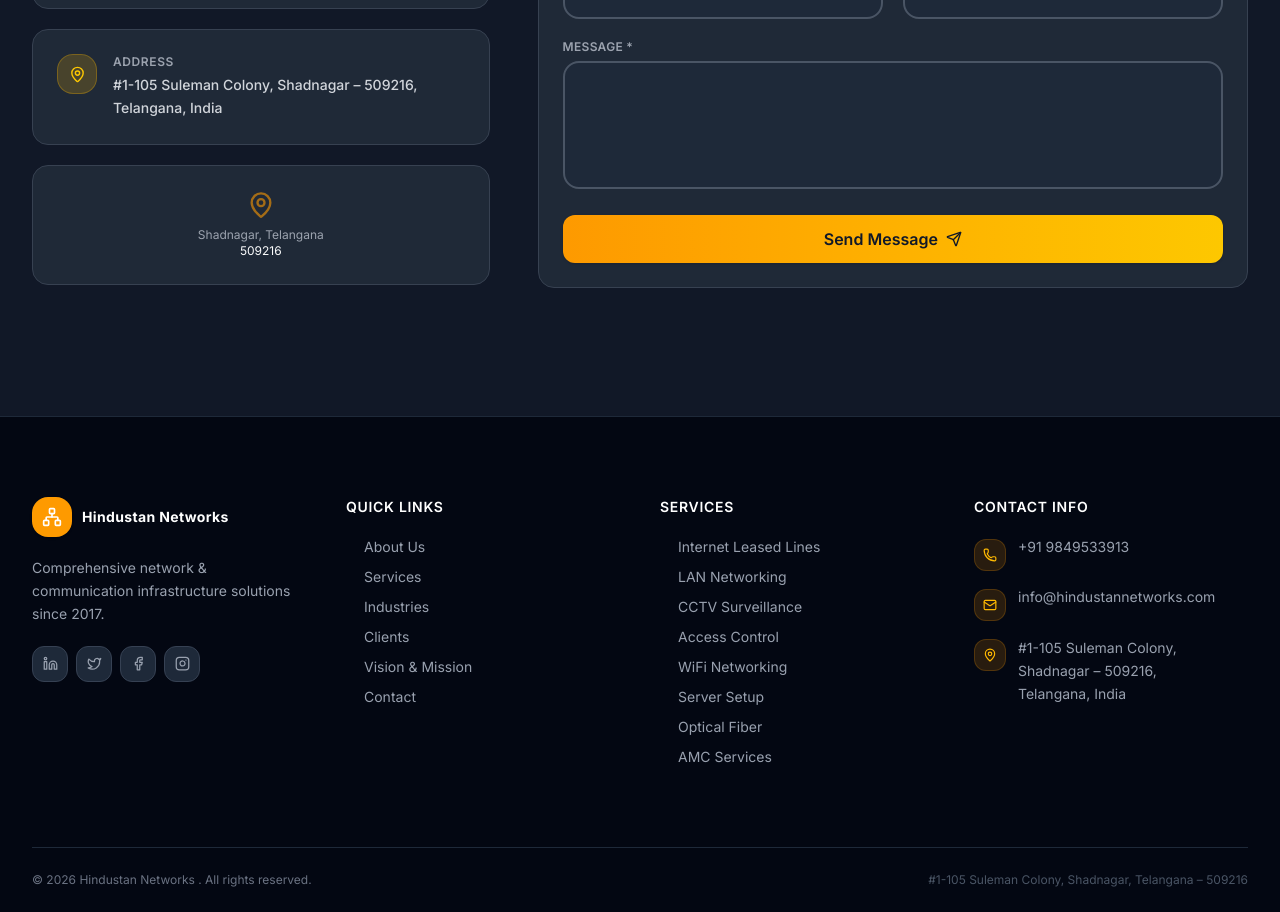
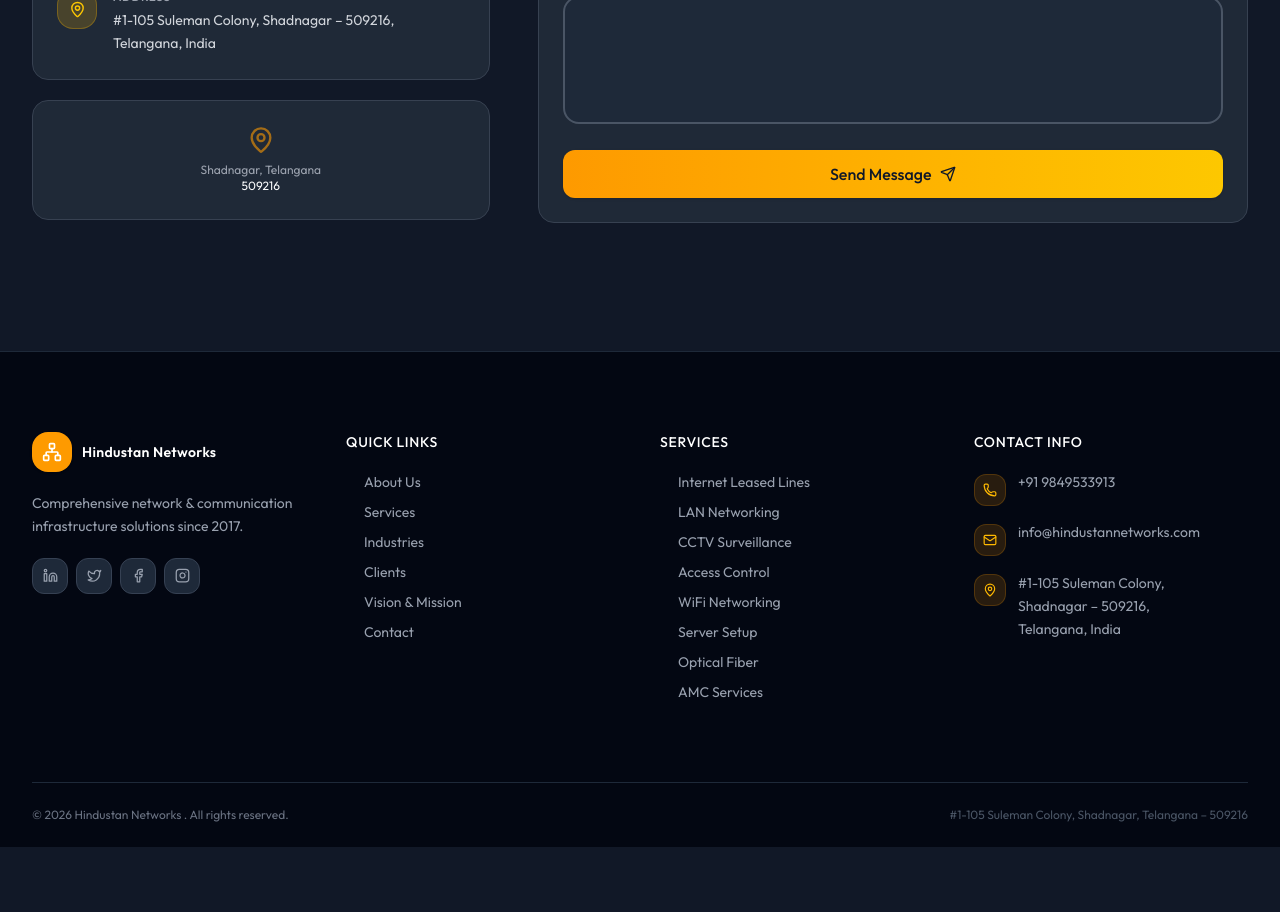
Before and after one commit to kaif-devv/hindustan-networks, a React (Vite) app: page / in a window 1280 px wide. Shown: the part 7820-8732 px from the top of the page. After the commit the page ends 8667 px from the top, so only its background shows below. Built offline with nearby package versions, Linux system fonts and the light colour scheme; no server answers.

Commit message:
feat: update index.css with additional font imports and adjust default font settings

```diff
--- a/src/index.css
+++ b/src/index.css
@@ -1,3 +1,13 @@
+@import url("https://fonts.googleapis.com/css2?family=Urbanist:wght@400;500;600;700;800;900&display=swap");
+@import url("https://fonts.googleapis.com/css2?family=Poppins:wght@300;400;500;600;700&display=swap");
+@import url("https://fonts.googleapis.com/css2?family=Inter:wght@300;400;500;600;700;800&display=swap");
+@import url("https://fonts.googleapis.com/css2?family=Roboto:wght@300;400;500;700&display=swap");
+@import url("https://fonts.googleapis.com/css2?family=Montserrat:wght@400;500;600;700;800&display=swap");
+@import url("https://fonts.googleapis.com/css2?family=Open+Sans:wght@300;400;600;700&display=swap");
+@import url("https://fonts.googleapis.com/css2?family=Lato:wght@300;400;700;900&display=swap");
+@import url("https://fonts.googleapis.com/css2?family=Raleway:wght@300;400;500;600;700&display=swap");
+@import url("https://fonts.googleapis.com/css2?family=DM+Sans:wght@400;500;700&display=swap");
+@import url("https://fonts.googleapis.com/css2?family=Outfit:wght@300;400;500;600;700;800&display=swap");
 @import "tailwindcss";
 
 /* Use .dark class (not OS media query) for all dark: utilities */
@@ -31,7 +41,15 @@
   --color-surface-900: #111827;
   --color-surface-950: #030712;
 
-  --font-sans: 'Inter', ui-sans-serif, system-ui, sans-serif;
+  --font-sans: 'Outfit', ui-sans-serif, system-ui, sans-serif;
+
+  /* Reduce global font weights by 100 on average */
+  --font-weight-medium: 400;
+  --font-weight-semibold: 500;
+  --font-weight-bold: 600;
+  --font-weight-extrabold: 700;
+  --font-weight-black: 800;
+
   --radius-sm: 0.375rem;
   --radius-md: 0.5rem;
   --radius-lg: 0.75rem;
```
Also changed, not shown: src/app.tsx (+3 -4 lines).
